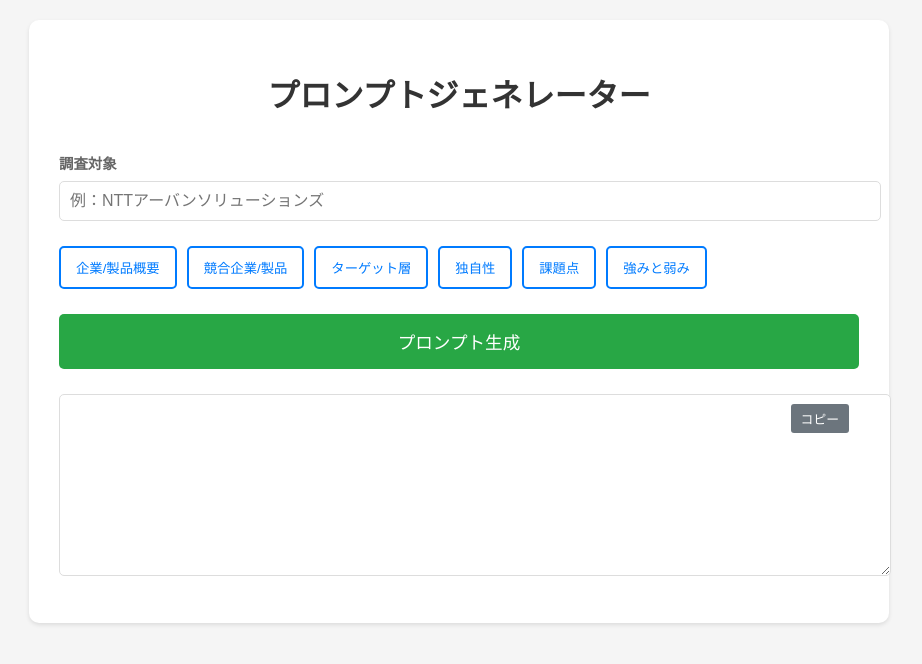
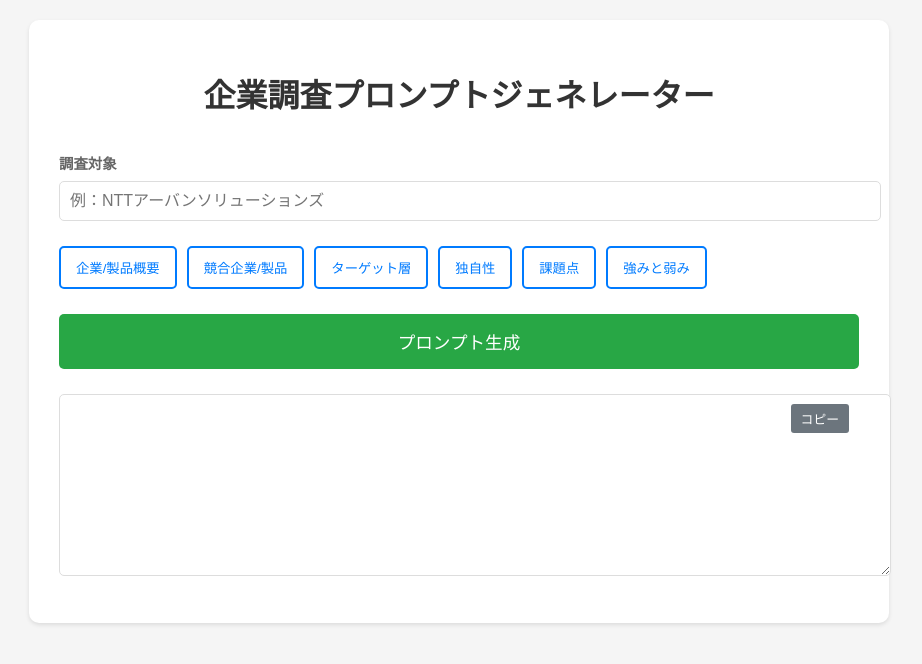
Before and after one commit to ykwe/prompt_alpha, a plain HTML site: page index.html in a window 1280 px wide. Shown: the whole page, without its empty margins (181-1103 px from the left). Drawn offline with Linux system fonts and the light colour scheme.

Commit message:
ページタイトルを変更

```diff
--- a/index.html
+++ b/index.html
@@ -3,7 +3,7 @@
 <head>
     <meta charset="UTF-8">
     <meta name="viewport" content="width=device-width, initial-scale=1.0">
-    <title>プロンプトジェネレーター</title>
+    <title>企業調査プロンプトジェネレーター</title>
     <style>
         body {
             font-family: 'Helvetica Neue', Arial, 'Hiragino Kaku Gothic ProN', 'Hiragino Sans', Meiryo, sans-serif;
@@ -108,7 +108,7 @@
 </head>
 <body>
     <div class="container">
-        <h1>プロンプトジェネレーター</h1>
+        <h1>企業調査プロンプトジェネレーター</h1>
 
         <div class="input-section">
             <h2>調査対象</h2>
```
